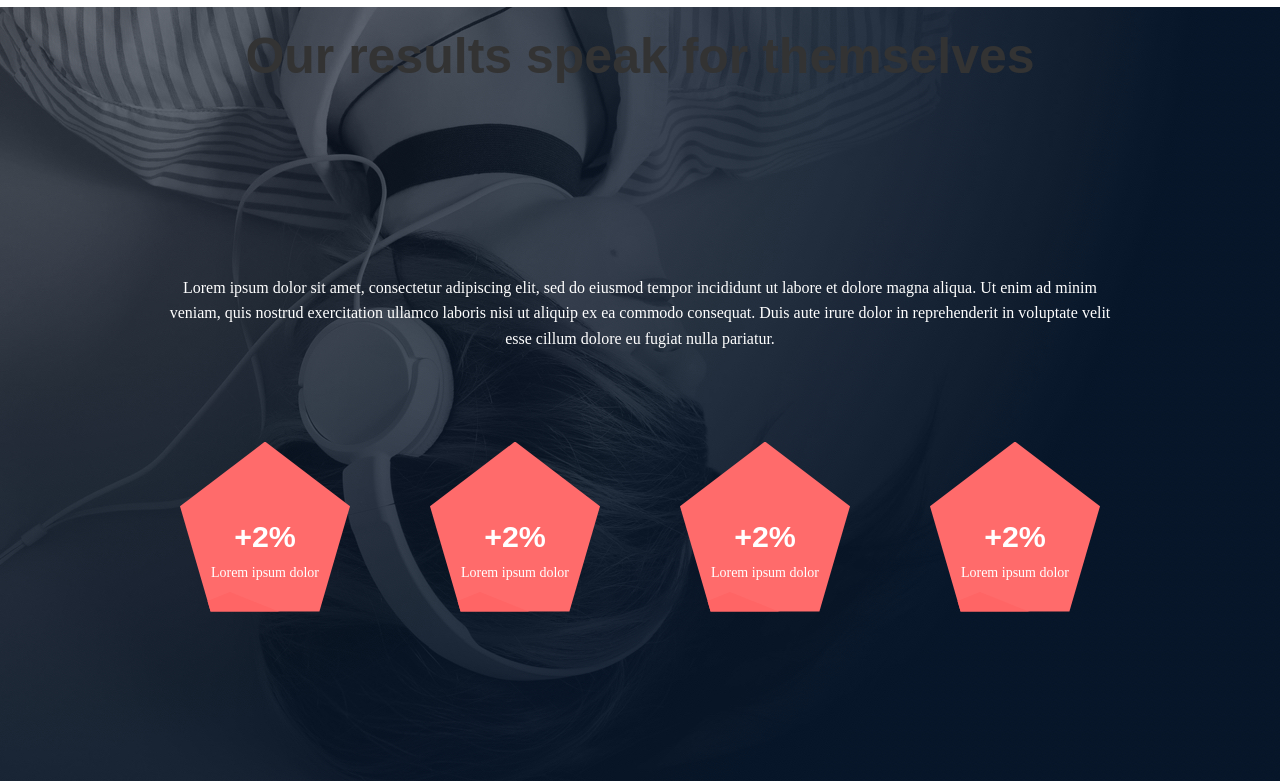
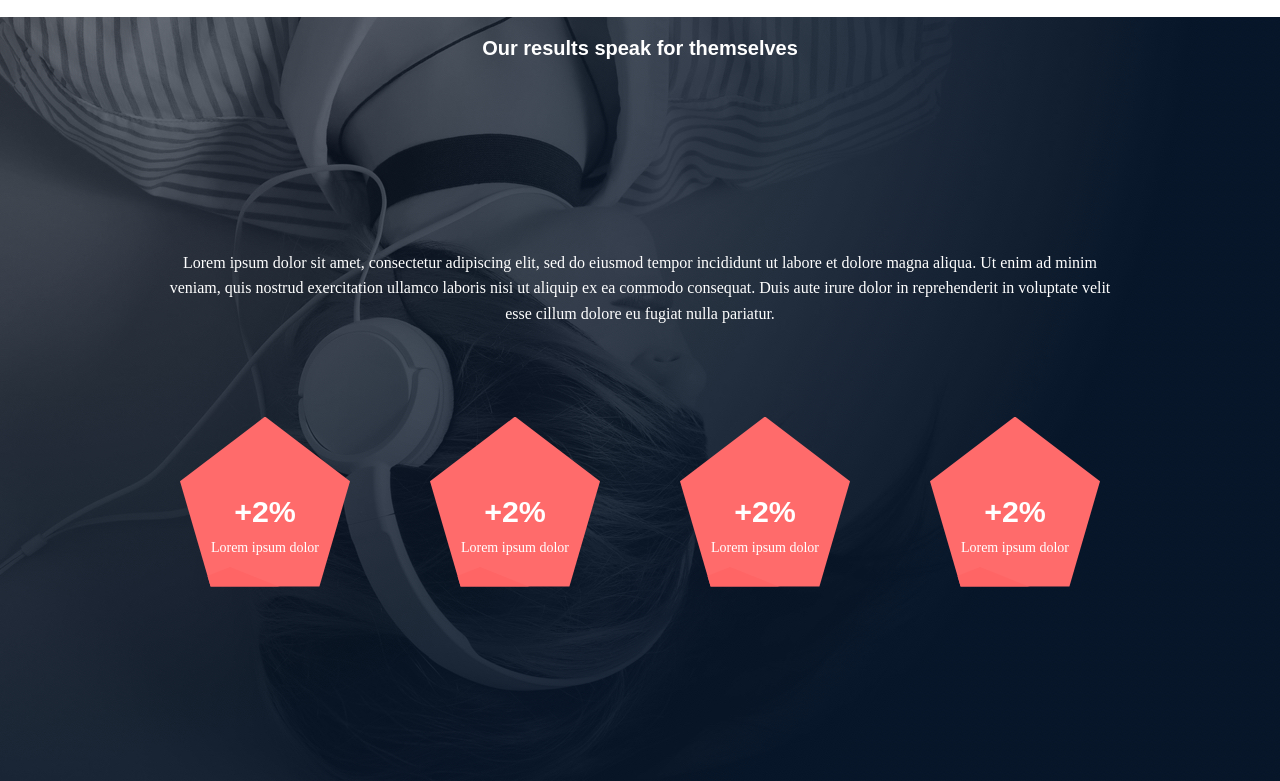
Before and after one commit to mentesnotassefa/alx_html_css, a plain HTML site: page headphones/3-index.html in a window 1280 px wide. Shown: the part 1219-2000 px from the top of the page. Drawn offline with Linux system fonts and the light colour scheme.

Commit message:
3 updated

```diff
--- a/headphones/3-index.html
+++ b/headphones/3-index.html
@@ -90,7 +90,7 @@
 
   </div>
   <div class="results">
-    <h1>Our results speak for themselves</h1>
+    <h1 class="reh1">Our results speak for themselves</h1>
 </div>
 
 <section class="stats">
--- a/headphones/3-styles.css
+++ b/headphones/3-styles.css
@@ -210,8 +210,16 @@ color: #FF6565; /* Pink icon color */
 }
 
 .results h1{
-    text-align: center;
-    font-size: 50px;
+
+
+
+
+}
+.reh1{
+  text-align: center;
+    font-size: 20px;
+    color: rgb(255, 255, 255);
+   margin-top: 10px;
 }
 
 .stats {
```
